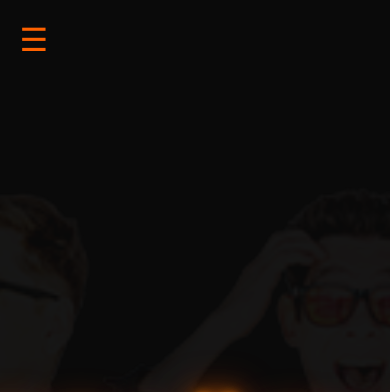
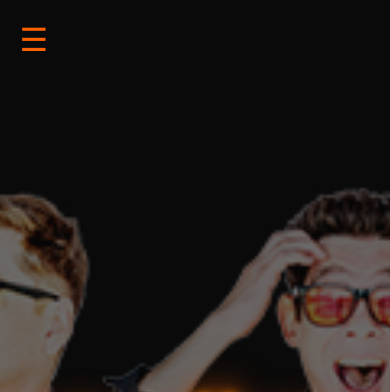
Before and after one commit to monteton/slides, a plain HTML site: page index.html in a window 390 px wide. Shown: the top 392 px of the page. Drawn offline with Linux system fonts and the light colour scheme; a web font is replaced by a local one.

Commit message:
Update index.html

```diff
--- a/index.html
+++ b/index.html
@@ -549,7 +549,7 @@
             .hero p.subtitle.main-tagline { font-size: clamp(1rem, 7vw, 1.8rem); }
             .hero p.subtitle.site-type { font-size: clamp(0.8rem, 5vw, 1.2rem); }
             .background-image {
-                opacity: 0.05;
+                opacity: 0.4;
                 object-position: center 10%;
             }
         }
```
